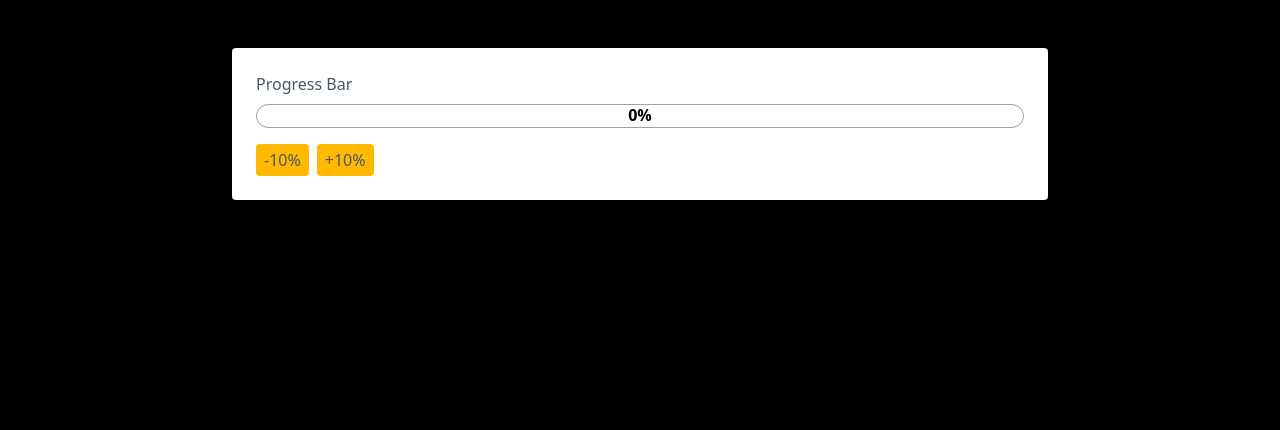
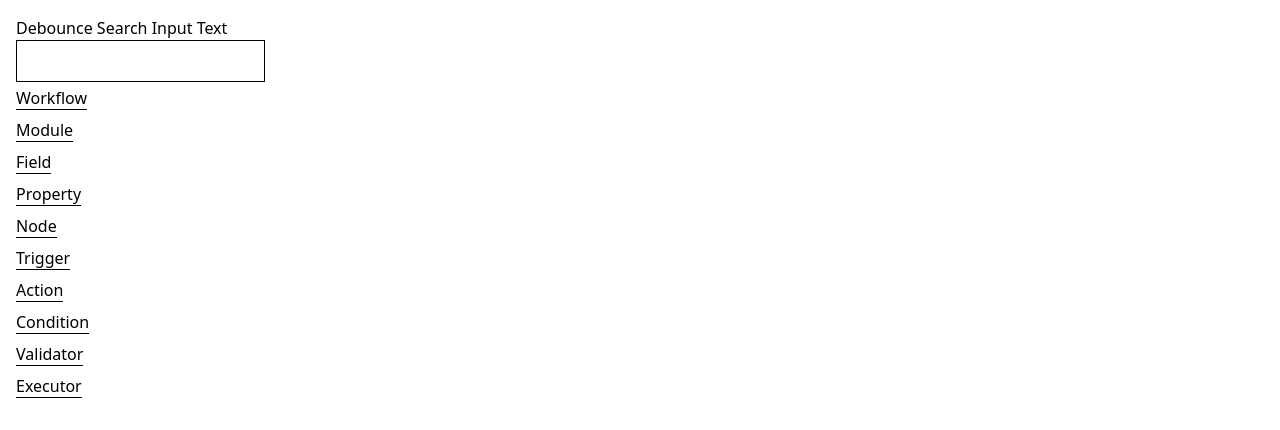
Before and after one commit to aakashojha68/react-interview-prep, a React (Vite) app: page / in a window 1280 px wide. Shown: the top 430 px of the page. Built offline with nearby package versions, Linux system fonts and the light colour scheme.

Commit message:
09-debounce-input-search

```diff
--- /dev/null
+++ b/src/09-debounce-input-search/DebounceInputSearch.jsx
@@ -0,0 +1,58 @@
+import React, { useState } from "react";
+import useDebounce from "./useDebounce";
+
+const names = [
+  "Workflow",
+  "Module",
+  "Field",
+  "Property",
+  "Node",
+  "Trigger",
+  "Action",
+  "Condition",
+  "Validator",
+  "Executor",
+];
+
+const DebounceInputSearch = () => {
+  const [searchText, setSearchText] = useState("");
+  const [filteredList, setFilteredList] = useState(names);
+  const debounceFilter = useDebounce(filterData, 300);
+
+  const handleInputChange = (e) => {
+    setSearchText(e.target.value);
+    debounceFilter(e.target.value);
+  };
+
+  function filterData(searchText) {
+    const filteredList = names.filter((text) =>
+      text.toLowerCase().includes(searchText.toLowerCase().trim())
+    );
+
+    setFilteredList(filteredList);
+  }
+
+  return (
+    <div className="m-4">
+      <h1>Debounce Search Input Text</h1>
+      <input
+        className="border border-black p-2"
+        type="text"
+        value={searchText}
+        onChange={handleInputChange}
+      />
+
+      <div>
+        {filteredList.map((text, index) => {
+          return (
+            <div key={index} className="py-1 ">
+              <span className="border-b">{text}</span>
+            </div>
+          );
+        })}
+      </div>
+    </div>
+  );
+};
+
+export default DebounceInputSearch;
--- /dev/null
+++ b/src/09-debounce-input-search/useDebounce.jsx
@@ -0,0 +1,25 @@
+import { useEffect, useRef } from "react";
+
+const useDebounce = (fn, delay = 300) => {
+  const timerId = useRef(null);
+
+  const debounceFn = (...args) => {
+    if (timerId.current !== null) {
+      clearTimeout(timerId.current);
+    }
+
+    timerId.current = setTimeout(() => fn(...args), delay);
+  };
+
+  useEffect(() => {
+    return () => {
+      if (timerId.current) {
+        clearTimeout(timerId.current);
+      }
+    };
+  }, []);
+
+  return debounceFn;
+};
+
+export default useDebounce;
--- a/src/App.jsx
+++ b/src/App.jsx
@@ -3,9 +3,10 @@ import Chips from "./02-chips/Chips";
 import DynamicGreetingApp from "./03-dynamic-greeting-app/DynamicGreetingApp";
 import SideMenu from "./04-sidebar-menu/SideMenu";
 import ProgressBar from "./05-progress-bar/ProgressBar";
+import DebounceInputSearch from "./09-debounce-input-search/DebounceInputSearch";
 
 function App() {
-  return <ProgressBar />;
+  return <DebounceInputSearch />;
 }
 
 export default App;
```
